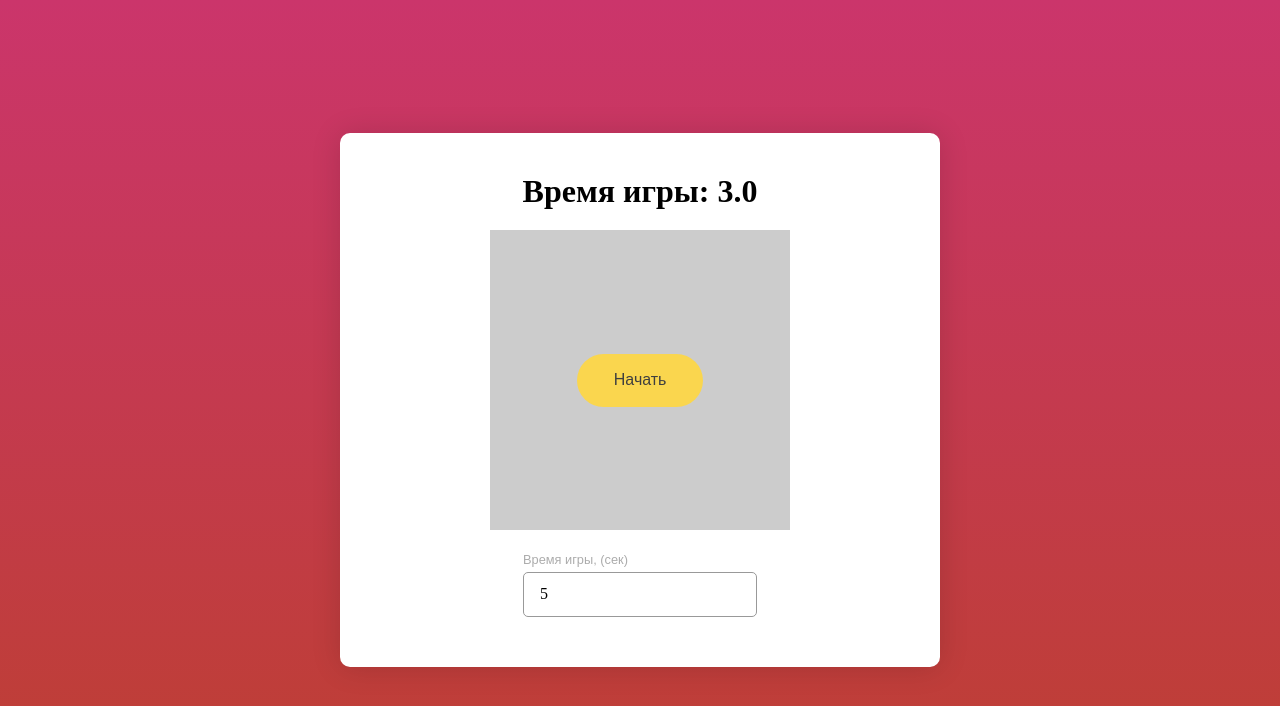
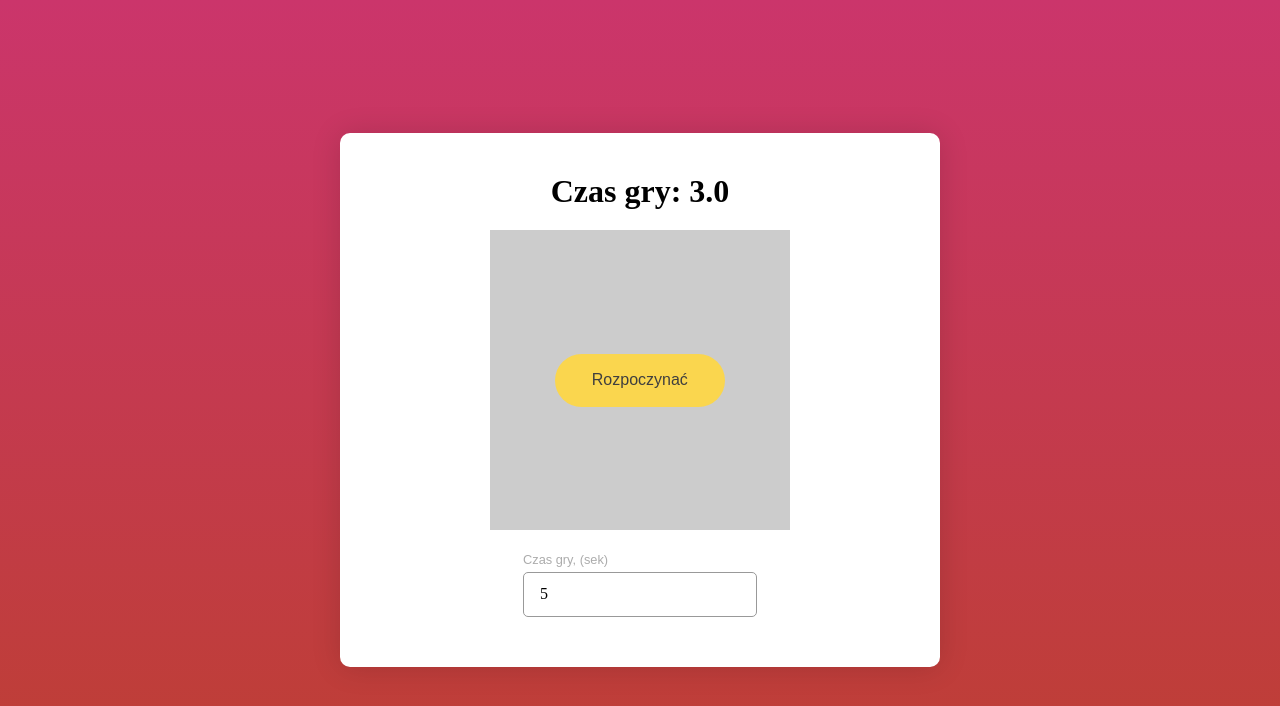
Before and after one commit to PavelBuiko04/js-game, a plain HTML site: page index.html in a window 1280 px wide. Drawn offline with Linux system fonts and the light colour scheme.

Commit message:
game done

```diff
--- a/index.html
+++ b/index.html
@@ -12,17 +12,17 @@
 
   <div class="app">
     <div class="app__header">
-      <h1 id="time-header">Время игры: <span id="time">3.0</span></h1>
-      <h1 id="result-header" class="hide">Ваш результат: <span id="result"></span></h1>
+      <h1 id="time-header">Czas gry: <span id="time">3.0</span></h1>
+      <h1 id="result-header" class="hide">Twój wynik: <span id="result"></span></h1>
     </div>
     <div class="app__content">
-      <button class="btn" id="start">Начать</button>
+      <button class="btn" id="start">Rozpoczynać</button>
 
       <div class="game" id="game"></div>
     </div>
     <div class="app__footer">
       <div class="input">
-        <label for="game-time">Время игры, (сек)</label>
+        <label for="game-time">Czas gry, (sek)</label>
         <input type="number" id="game-time" min="5" step="1" value="5">
       </div>
     </div>
```
